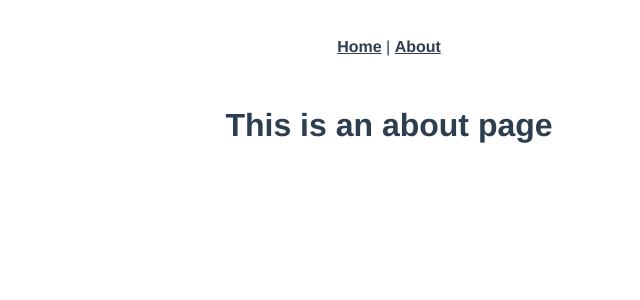
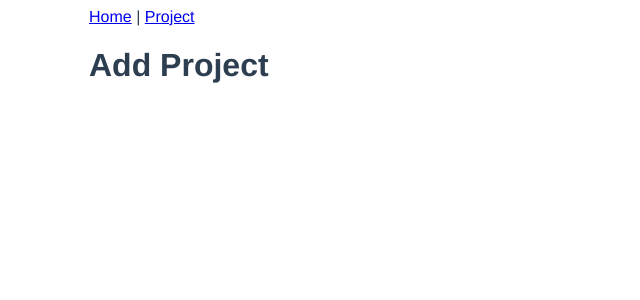
Before and after one commit to ebrardev/project-planner, a Vue app: page /add in a window 1280 px wide. Shown: the top 300 px of the page, without its empty margins (251-891 px from the left). Built offline with nearby package versions, Linux system fonts and the light colour scheme.

Commit message:
some changed

```diff
--- a/src/App.vue
+++ b/src/App.vue
@@ -1,30 +1,30 @@
 <template>
   <nav>
     <router-link to="/">Home</router-link> |
-    <router-link to="/about">About</router-link>
+    <router-link to="/add">Project</router-link>
   </nav>
   <router-view/>
 </template>
 
+<script>
+   export default{
+    components: {}
+   }
+</script>
 <style>
+  body {
+
+
+    background: white;
+  }
 #app {
   font-family: Avenir, Helvetica, Arial, sans-serif;
   -webkit-font-smoothing: antialiased;
   -moz-osx-font-smoothing: grayscale;
-  text-align: center;
+   max-width: 600px;
+   margin: 0 auto;
   color: #2c3e50;
 }
 
-nav {
-  padding: 30px;
-}
 
-nav a {
-  font-weight: bold;
-  color: #2c3e50;
-}
-
-nav a.router-link-exact-active {
-  color: #42b983;
-}
 </style>
--- a/src/views/AddProject.vue
+++ b/src/views/AddProject.vue
@@ -1,5 +1,5 @@
 <template>
-  <div class="about">
-    <h1>This is an about page</h1>
+  <div class="addProject">
+    <h1>Add Project</h1>
   </div>
 </template>
```
